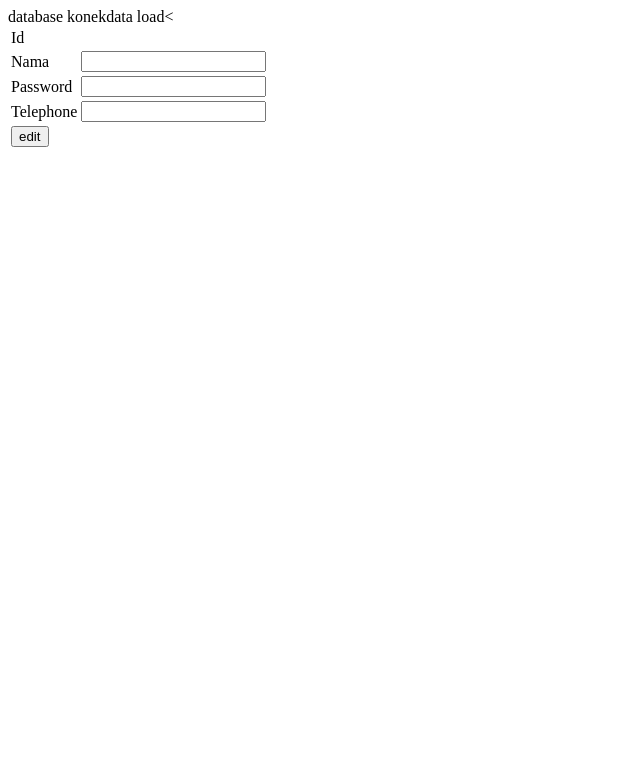
After one commit to anggitakakom/Php_Tutorial, a PHP site: page /edit.php?id=1 in a window 1280 px wide. The commit adds this page. Shown: the top 783 px of the page, without its empty margins (0-640 px from the left). Run offline with PHP 8.4, Linux system fonts and the light colour scheme; data that the repository does not hold is empty.

Commit message:
menampilkan file yang didatabase

```diff
--- a/7_crudmysql/data.php
+++ b/7_crudmysql/data.php
@@ -10,6 +10,7 @@
                 <th>nama</th>
                 <th>password</th>
                 <th>telepon</th>
+                <th></th>
             </tr>
             <?php
                 include('config.php');
--- /dev/null
+++ b/7_crudmysql/edit.php
@@ -0,0 +1,40 @@
+<?php
+	include 'config.php';
+	$id = $_GET['id'];
+	$data = mysqli_query($koneksi,"SELECT * FROM siswa WHERE id=$id");
+    $hasil = mysqli_fetch_assoc($data);
+    echo"data load";
+?>
+<<!DOCTYPE html>
+<html>
+<head>
+    <meta charset="utf-8" />
+    <meta http-equiv="X-UA-Compatible" content="IE=edge">
+    <title>Edit file</title>
+</head>
+<body>
+<form method="POST" action="update.php">
+    <table>
+        <tr>
+            <td>Id</td>
+            <td><input type="hidden" name="id" value="<?php echo $hasil['id']; ?>"></td>
+        </tr>
+        <tr>
+            <td>Nama</td>
+            <td><input type="text" name="nama" value="<?php echo $hasil['nama']; ?>"></td>
+        </tr>
+        <tr>
+            <td>Password</td>
+            <td><input type="password" name="password" value="<?php echo $hasil['password']; ?>"></td>
+        </tr>
+        <tr>
+            <td>Telephone</td>
+            <td><input type="text" name="telepon" value="<?php echo $hasil['telepone']; ?>"></td>
+        </tr>
+        <tr>
+            <td><input type="submit" name="edit" value="edit"></td>
+        </tr>
+    </table>
+</form>
+</body>
+</html>
```
